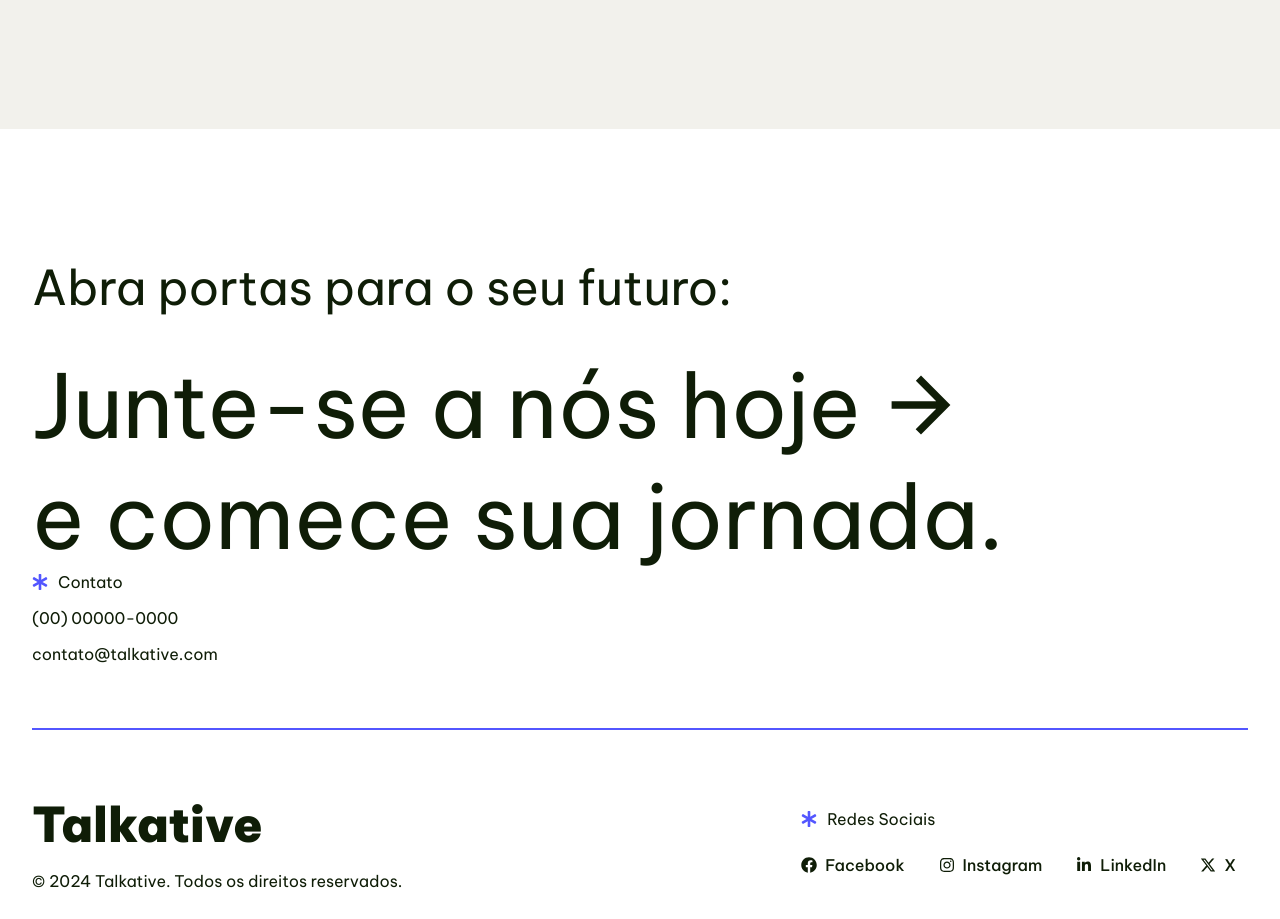
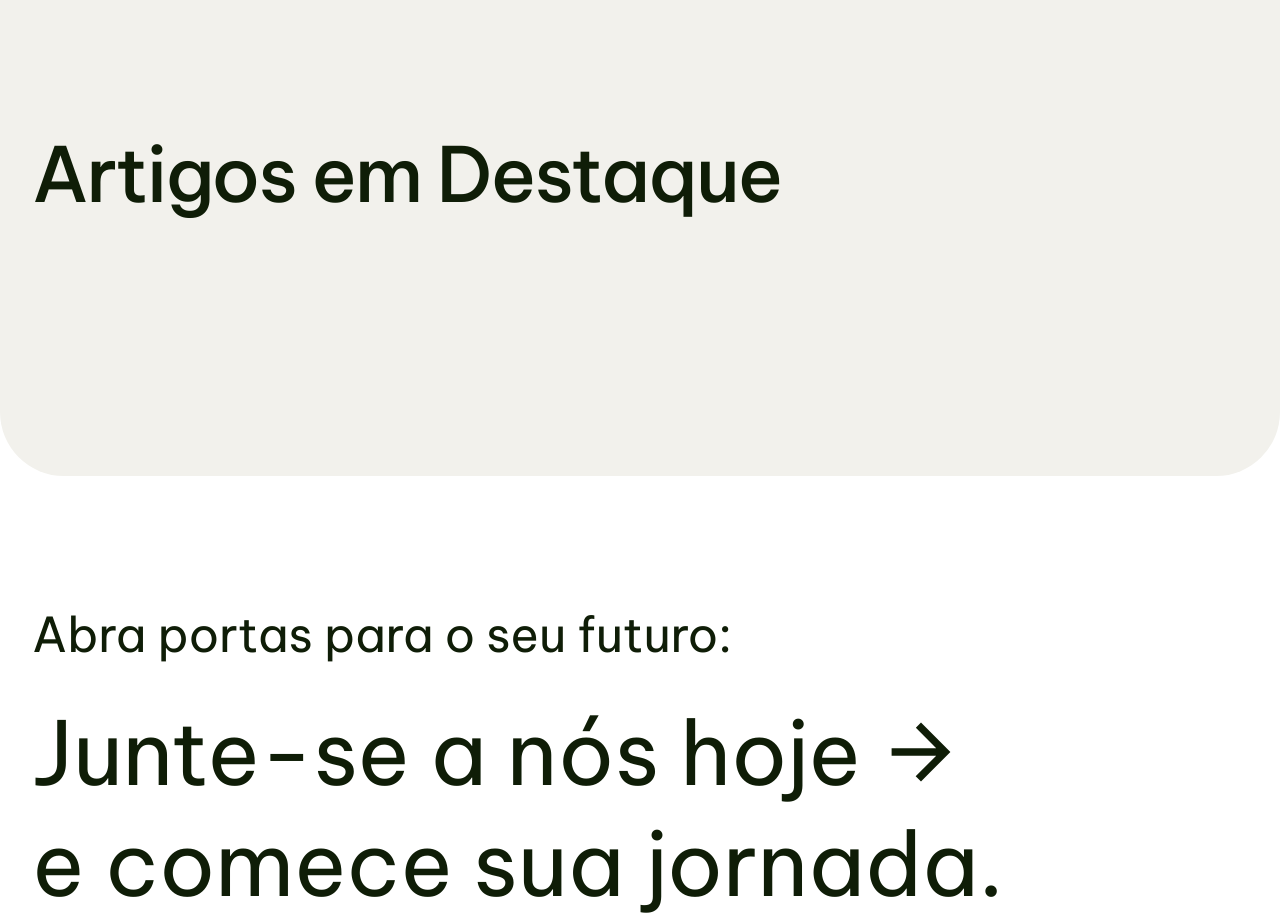
Before and after one commit to SnayderRodrigues/react-study, a React (Vite) app: page /blog in a window 1280 px wide. Shown: the part 1260-2179 px from the top of the page. Built offline with nearby package versions, Linux system fonts and the light colour scheme.

Commit message:
feature: add featured section component and scss style for blog page

```diff
--- a/src/pages/blog/BlogPage.jsx
+++ b/src/pages/blog/BlogPage.jsx
@@ -1,10 +1,12 @@
 import React from "react";
-import BlogHero from "./BlogHero"
+import BlogPageHero from "./BlogPageHero"
+import BlogPageFeatured from "./BlogPageFeatured";
 
 const BlogPage = () => {
   return (
     <main id="blogPage">
-      <BlogHero />
+      <BlogPageHero />
+      <BlogPageFeatured />
     </main>
   );
 };
--- /dev/null
+++ b/src/pages/blog/BlogPageFeatured.jsx
@@ -0,0 +1,14 @@
+import React from 'react'
+
+const BlogPageFeatured = () => {
+  return (
+    <section className="blogPage-featured">
+      <div className="wrapper blogPage-featured__wrapper">
+        <h2>Artigos em Destaque</h2>
+
+      </div>
+    </section>
+  );
+}
+
+export default BlogPageFeatured
--- a/src/pages/blog/BlogHero.jsx
+++ b/src/pages/blog/BlogPageHero.jsx
@@ -2,7 +2,7 @@ import React from "react";
 import Cat from "../../img/IMG_20200407_163224926_HDR-01.jpeg";
 import { IoMdArrowForward } from "react-icons/io";
 
-const BlogHero = () => {
+const BlogPageHero = () => {
   return (
     <section className="blogPage-hero">
       <div className="wrapper blogPage-hero__wrapper">
@@ -38,4 +38,4 @@ const BlogHero = () => {
   );
 };
 
-export default BlogHero;
+export default BlogPageHero;
--- /dev/null
+++ b/src/styles/pages/blog/_blogpagefeatured.scss
@@ -0,0 +1,7 @@
+.blogPage-featured {
+  display: flex;
+  align-items: flex-start;
+  background-color: var(--bg-color);
+  padding: 0 0 12rem;
+  border-radius: 0 0 4rem 4rem;
+}
--- a/src/styles/pages/blog/_index.scss
+++ b/src/styles/pages/blog/_index.scss
@@ -1,2 +1,3 @@
 @forward 'blogpage';
-@forward 'bloghero';
+@forward 'blogpagehero';
+@forward 'blogpagefeatured';
```
Also changed, not shown: src/styles/pages/blog/_blogpagehero.scss (renamed from src/styles/pages/blog/_bloghero.scss).
